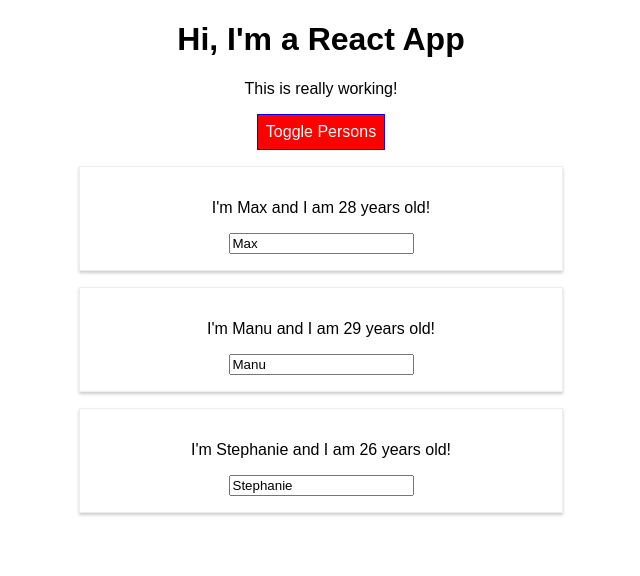
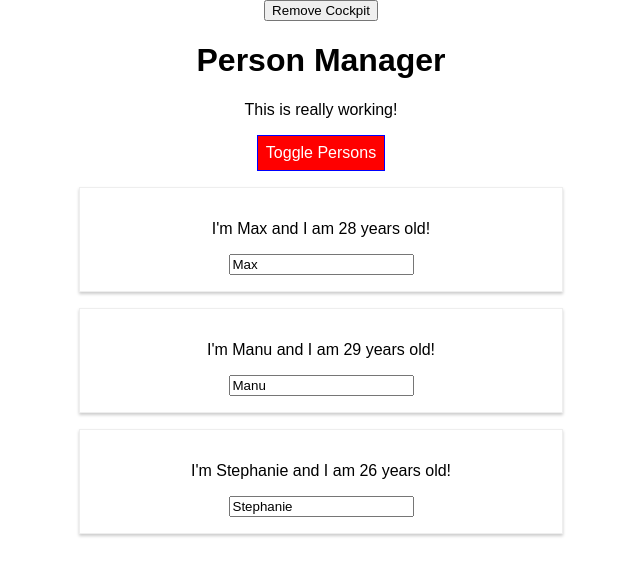
Before and after one commit to emimuniz/CursoReactMaximilian, a React app in the folder react-complete-guide/styling--03-finished/: page / in a window 1280 px wide. Both pictures are taken after a click on the button "Toggle Persons". Shown: the top 576 px of the page, without its empty margins (319-959 px from the left). Built offline with nearby package versions, Linux system fonts and the light colour scheme.

Commit message:
Ciclos de vida

```diff
--- a/react-complete-guide/styling--03-finished/src/components/Cockpit/Cockpit.js
+++ b/react-complete-guide/styling--03-finished/src/components/Cockpit/Cockpit.js
@@ -1,9 +1,32 @@
-import React from 'react';
+import React, {useEffect} from 'react';
 import classes from './Cockpit.css';
 
 const cockpit = (props) => {
     const assignedClasses = [];
     let btnClass = '';
+
+    useEffect(() => {
+      console.log('[Cockpit.js] useEfeect');
+      //HttpRequest
+
+      const timer = setTimeout(() => {
+          alert('Saved data to cloud')
+      },1000);
+
+      return () => {
+        clearTimeout(timer);
+        console.log('[Cockpit.js] cleanup work in useEfeect')
+      };
+    }, [])
+
+    //realiza somente a primeira vez
+    // useEffect(() => {
+    //   console.log('[Cockpit.js] useEfeect');
+    //   //HttpRequest
+    //   setTimeout(() => {
+    //     alert('Saved data to cloud')
+    //   },1000);
+    // }, [])
 
     if(props.showPersons){
       btnClass = classes.Red;
@@ -18,11 +41,11 @@ const cockpit = (props) => {
 
     return (
         <div className={classes.Cockpit}>
-            <h1>Hi, I'm a React App</h1>
+            <h1>{props.title}</h1>
             <p className={assignedClasses.join(' ')}>This is really working!</p>
             <button className={btnClass} onClick={props.clicked}>Toggle Persons </button>
         </div>
     );
 };
 
-export default cockpit;
+export default React.memo(cockpit);
--- a/react-complete-guide/styling--03-finished/src/components/Persons/Person/Person.js
+++ b/react-complete-guide/styling--03-finished/src/components/Persons/Person/Person.js
@@ -1,17 +1,19 @@
-import React from 'react';
+import React , {Component} from 'react';
 
 import classes from './Person.css';
 
-const person = props => {
-  return (
-    <div className={classes.Person}>
-      <p onClick={props.click}>
-        I'm {props.name} and I am {props.age} years old!
-      </p>
-      <p>{props.children}</p>
-      <input type="text" onChange={props.changed} value={props.name} />
-    </div>
-  );
+class Person extends Component{
+  render(){
+    return(
+      <div className={classes.Person}>
+        <p onClick={this.props.click}>
+          I'm {this.props.name} and I am {this.props.age} years old!
+        </p>
+        <p>{this.props.children}</p>
+        <input type="text" onChange={this.props.changed} value={this.props.name} />
+      </div>
+    )
+  }
 };
 
-export default person;
+export default Person;
--- a/react-complete-guide/styling--03-finished/src/components/Persons/Persons.js
+++ b/react-complete-guide/styling--03-finished/src/components/Persons/Persons.js
@@ -1,18 +1,49 @@
-import React from 'react';
+import React, {Component} from 'react';
 import Person from './Person/Person';
 import ErrorBoundary from '../../ErrorBoundary/ErrorBoundary';
 
-const persons = (props) => props.persons.map((person, index) => {
+class Persons extends Component{
+    // static getDerivedStateFromProps(props, state){
+    //     console.log('[Persons.js] getDerivedStateFromProps');
+    //     return state;
+    // }
+
+    shouldComponentUpdate(nextProps, nextState){
+        console.log('[Persons.js] shouldComponentUpdate');
+        if(nextProps.persons !== this.props.persons){
+            return true;
+        }else{
+            return false;
+        }
+    }
+
+    getSnapshotBeforeUpdate(prevProps, nextState){
+        console.log('[Persons.js] getSnapshotBeforeUpdate');
+        return {message: 'Snapshot'};
+    }
+
+    componentDidUpdate(){
+        console.log('[Persons.js] componentDidUpdate');
+    }
+
+
+
+    render(){
+       console.log('[Persons.js] render...');
+       return  this.props.persons.map((person, index) => {
             return (
                 <ErrorBoundary key={person.id}>
                 <Person
-            click={() => props.clicked(index)}
+                    click={() => this.props.clicked(index)}
                     name={person.name}
                     age={person.age}
-            changed={event => props.changed(event, person.id)}
+                    changed={event => this.props.changed(event, person.id)}
                 />
                 </ErrorBoundary>
             );
         })
 
-export default persons;
+    }
+
+}
+export default Persons;
--- a/react-complete-guide/styling--03-finished/src/containers/App.js
+++ b/react-complete-guide/styling--03-finished/src/containers/App.js
@@ -11,7 +11,8 @@ class App extends Component {
       { id: 'asdf11', name: 'Stephanie', age: 26 }
     ],
     otherState: 'some other value',
-    showPersons: false
+    showPersons: false,
+    showCockpit: true
   };
 
   nameChangedHandler = (event, id) => {
@@ -57,11 +58,13 @@ class App extends Component {
 
     return (
       <div className={classes.App}>
-        <Cockpit
+        <button onClick={() => {this.setState({showCockpit: false})}}>Remove Cockpit</button>
+        {this.state.showCockpit ? <Cockpit
+          title={this.props.appTitle}
           showPersons={this.state.showPersons}
           persons={this.state.persons}
           clicked={this.togglePersonsHandler}
-        />
+        />: null }
         {persons}
       </div>
     );
--- a/react-complete-guide/styling--03-finished/src/index.js
+++ b/react-complete-guide/styling--03-finished/src/index.js
@@ -4,5 +4,5 @@ import './index.css';
 import App from './containers/App';
 import registerServiceWorker from './registerServiceWorker';
 
-ReactDOM.render(<App />, document.getElementById('root'));
+ReactDOM.render(<App  appTitle="Person Manager"/>, document.getElementById('root'));
 registerServiceWorker();
```
Also changed, not shown: react-complete-guide/styling--03-finished/src/components/Cockpit/Cockpit.css (indentation only), 1 other file (tests, documents, lock files or other folders). Lines whose indentation alone changed are shown as unchanged.
